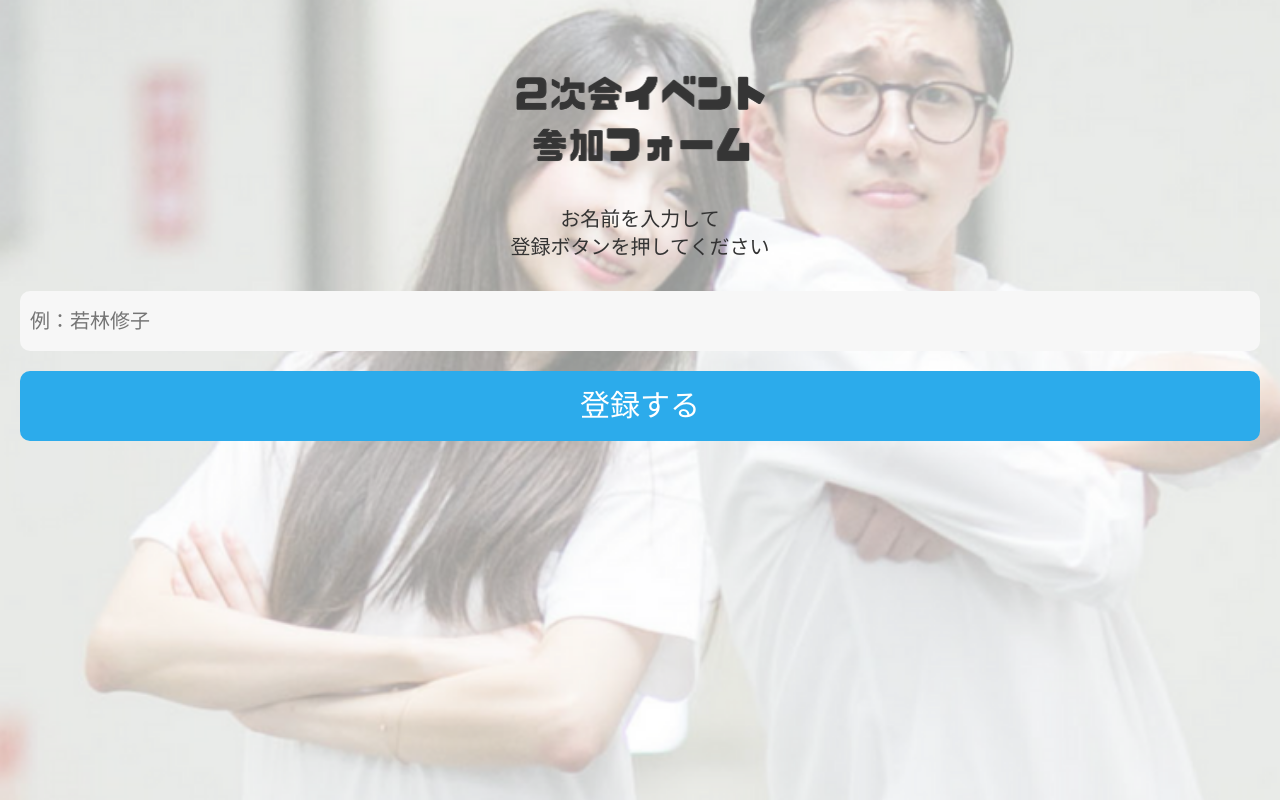
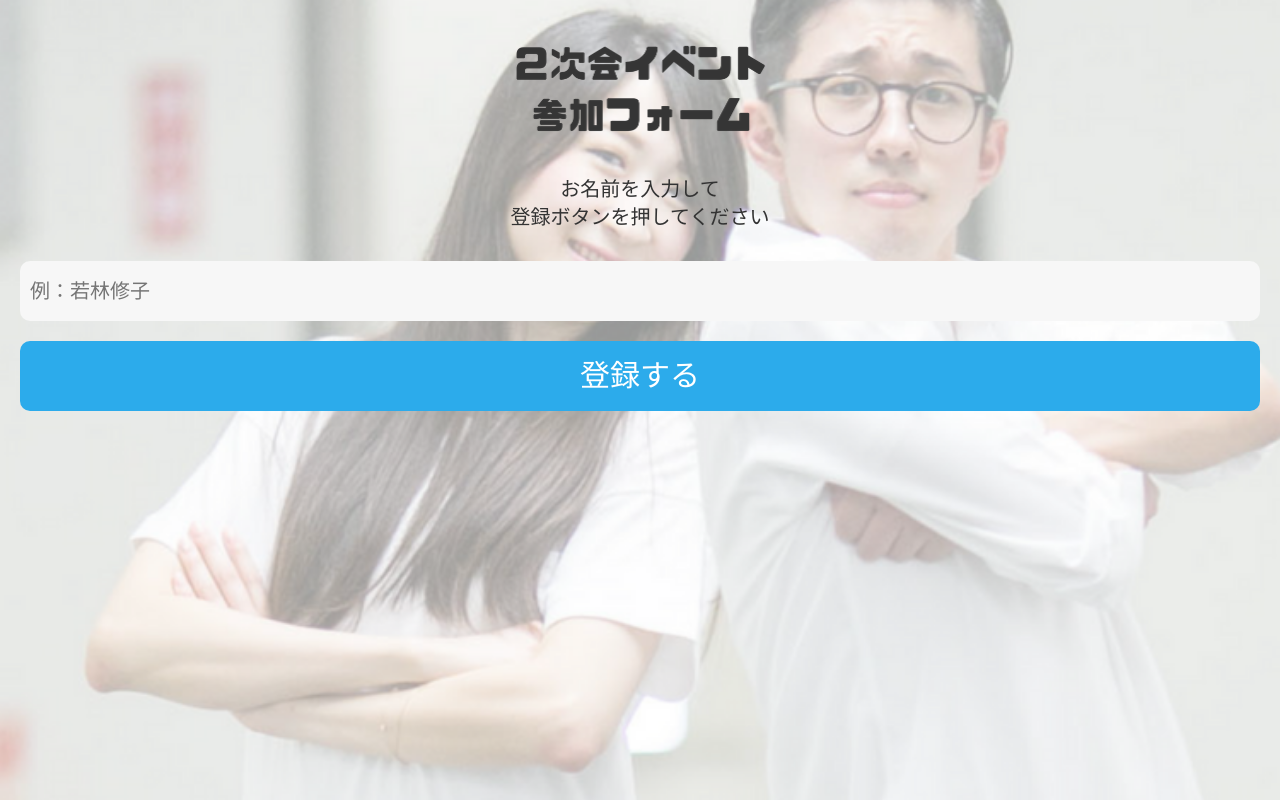
Before and after one commit to yutty-o/quiz-allstar, a Flask app: page / in a window 1280 px wide. Run offline with Flask 2, Linux system fonts and the light colour scheme; some web fonts are replaced.

Commit message:
[update] aaa

```diff
--- a/static/css/user.css
+++ b/static/css/user.css
@@ -1,6 +1,9 @@
+@import url(https://fonts.googleapis.com/earlyaccess/mplus1p.css);
+
 body {
     margin: 0;
     color: #333;
+    font-family: "Mplus 1p";
 }
 
 /**
@@ -8,7 +11,7 @@ body {
  */
 
 .wrap {
-    padding: 75px 20px 0;
+    padding: 45px 20px 0;
     height: 100%;
     box-sizing: border-box;
 }
```
